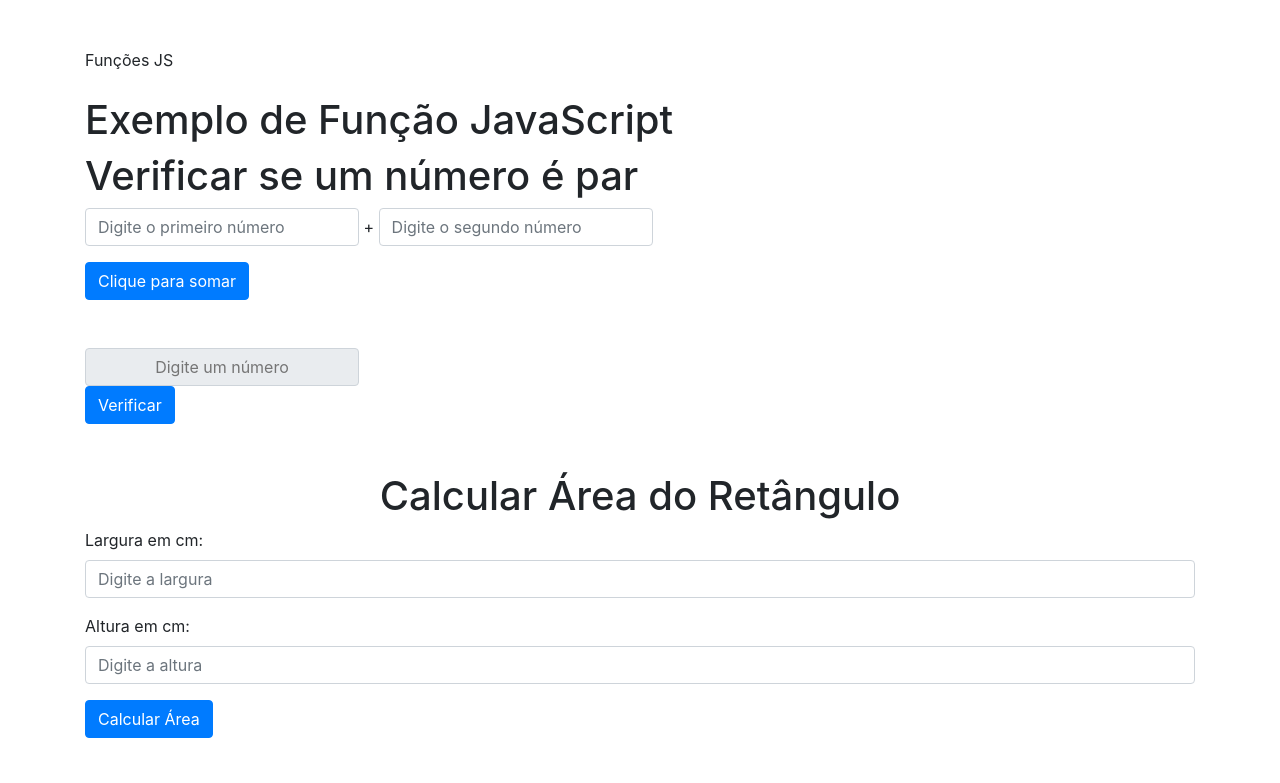
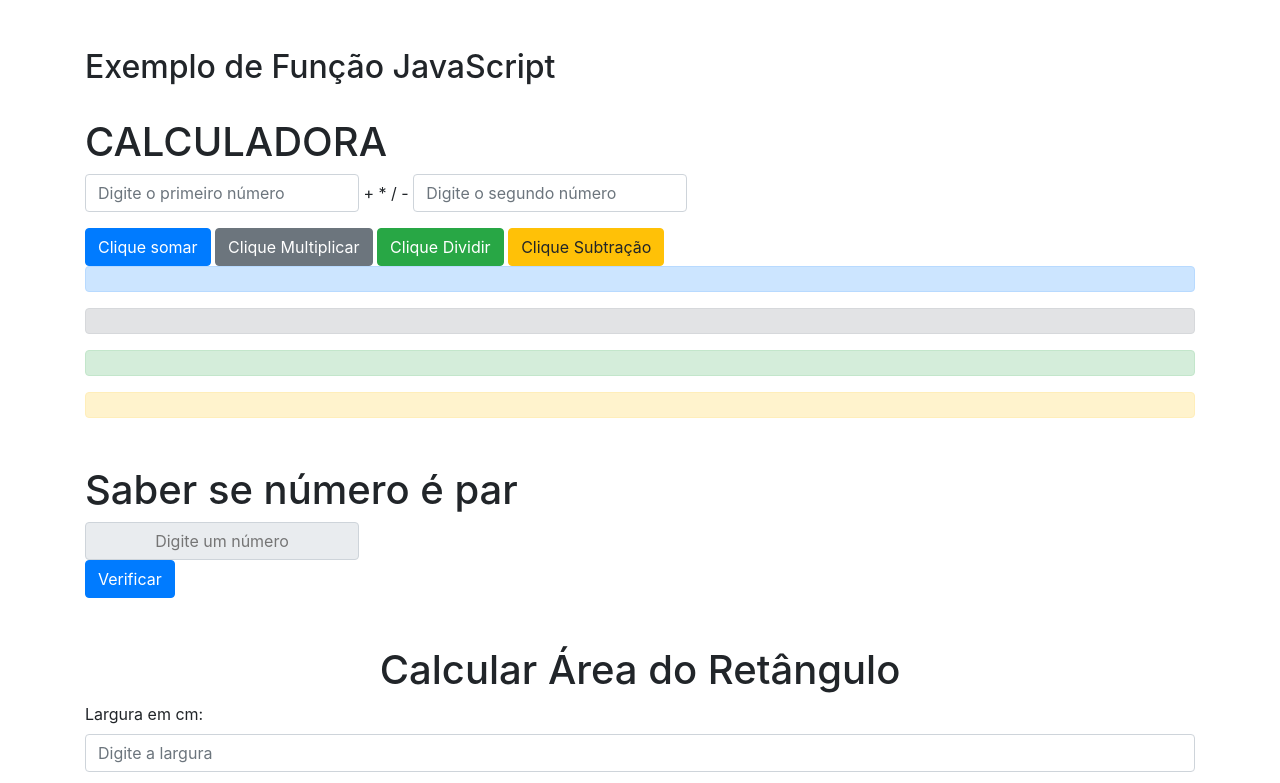
Before and after one commit to marcielrossetto/funcoes, a plain HTML site: page index.html in a window 1280 px wide. Shown: the top 783 px of the page. Drawn offline with nearby package versions, Linux system fonts and the light colour scheme.

Commit message:
add calculadora

```diff
--- a/index.html
+++ b/index.html
@@ -3,26 +3,34 @@
 <head>
     <meta charset="UTF-8">
     <meta name="viewport" content="width=device-width, initial-scale=1.0">
+    <link href="https://stackpath.bootstrapcdn.com/bootstrap/4.5.2/css/bootstrap.min.css" rel="stylesheet">
     <link rel="stylesheet" href="style.css">
-    <link href="https://stackpath.bootstrapcdn.com/bootstrap/4.5.2/css/bootstrap.min.css" rel="stylesheet">
-
-    <title>Funções JS</title>
 </head>
 <body>
     <div class="container mt-5">
-        <header class="mb-4">Funções JS</header>
-        <h1>Exemplo de Função JavaScript</h1>
+        <h2>Exemplo de Função JavaScript</h2><br>
         <div class="form-group">
-             <h1>Verificar se um número é par</h1>
+             <h1>CALCULADORA</h1>
             <input type="number" class="form-control d-inline-block w-auto" id="valor1" placeholder="Digite o primeiro número">
-            <span> + </span>
+            <span> + * / - </span>
             <input type="number" class="form-control d-inline-block w-auto" id="valor2" placeholder="Digite o segundo número">
         </div>
-        <button type="button" class="btn btn-primary" onclick="mostrarResultado()">Clique para somar</button>
-        <p id="resultado" class="mt-3"></p>
+        <button type="button" class="btn btn-primary" onclick="mostrarResultado()">Clique somar</button>
+        <button type="button" class="btn btn-secondary" onclick="mostrarMultiplicacao()">Clique Multiplicar</button>
+        <button type="button" class="btn btn-success" onclick="mostrarDivisao()">Clique Dividir</button>
+        <button type="button" class="btn btn-warning" onclick="mostrarSubtracao()">Clique Subtração</button>
+        <div id="resultadoSoma" class="alert alert-primary" role="alert"></div>
+        <div id="resultadoMultiplicacao" class="alert alert-secondary" role="alert"></div>
+        <div id="resultadoDivisao" class="alert alert-success" role="alert"></div>
+        <div id="resultadoSubtracao" class="alert alert-warning" role="alert"></div>
     </div>
 
- <div class="container mt-5">
+
+
+
+
+    <div class="container mt-5">
+        <h1>Saber se número é par</h1>
 
     <input class="input-group-text"  id="numero" placeholder="Digite um número">
     <button type="button" class="btn btn-primary"onclick="verificaPar()">Verificar</button>
--- a/script.js
+++ b/script.js
@@ -12,8 +12,66 @@
                 return;
             }
             const resultado = soma(valor1, valor2);
-            document.getElementById('resultado').innerText = `O resultado da soma de ${valor1} e ${valor2} é = ${resultado}`;
+            document.getElementById('resultadoSoma').innerText = `O resultado da soma de ${valor1} + ${valor2} = ${resultado}`;
         }
+
+
+//Função multiplicar
+
+function multiplicar(c, d){
+    return c * d;
+}
+
+function mostrarMultiplicacao(){
+    const valorC = parseFloat(document.getElementById('valor1').value);
+    const valorD = parseFloat(document.getElementById('valor2').value);
+    if(isNaN(valorC) || isNaN(valorD)|| valorC === "" || valorD === ""){
+        alert("Digite um número");
+        return;
+    }
+    const resultadoMultiplicacao = multiplicar(valorC, valorD);
+    document.getElementById('resultadoMultiplicacao').innerText = `O resultado da multiplicaçao de ${valorC} X ${valorD} = ${resultadoMultiplicacao}`;
+   //alert(`O resultado da multiplicação de ${valorC} e ${valorD} é ${resultadoMultiplicacao}`);
+}
+
+//funcao dividir
+function dividir(c, d){
+    return c / d;
+}
+
+function mostrarDivisao(){
+    const valor1 = parseFloat(document.getElementById('valor1').value);
+    const valor2 = parseFloat(document.getElementById('valor2').value);
+
+    if(isNaN(valor1) || isNaN(valor2) || valor1 === "" || valor2 === ""){
+        alert("Digite um número");
+        return;
+    }
+
+    const resultadoDivisao = dividir(valor1, valor2);
+    document.getElementById('resultadoDivisao').innerText = `O resultado da divisão de ${valor1} / ${valor2} = ${resultadoDivisao}`;
+}
+
+// Função dividir
+function subtrair(c, d) {
+    return c - d;
+}
+
+function mostrarSubtracao() {
+    const valor1 = parseFloat(document.getElementById('valor1').value);
+    const valor2 = parseFloat(document.getElementById('valor2').value);
+
+    if (isNaN(valor1) || isNaN(valor2)) {
+        alert("Digite um número");
+        return;
+    }
+
+    const resultadoSubtracao = subtrair(valor1, valor2);
+    document.getElementById('resultadoSubtracao').innerText = `O resultado da subtração de ${valor1} - ${valor2} = ${resultadoSubtracao}`;
+}
+
+
+
 //Função ehPar
 
 function ehPar(num){
--- a/style.css
+++ b/style.css
@@ -5,3 +5,6 @@
         color: gray;
         background-color: lightgreen; /* Fundo verde para tarefas concluídas */
     }
+.list-group-item-success{
+    text-decoration: line-through !important;
+}
```
